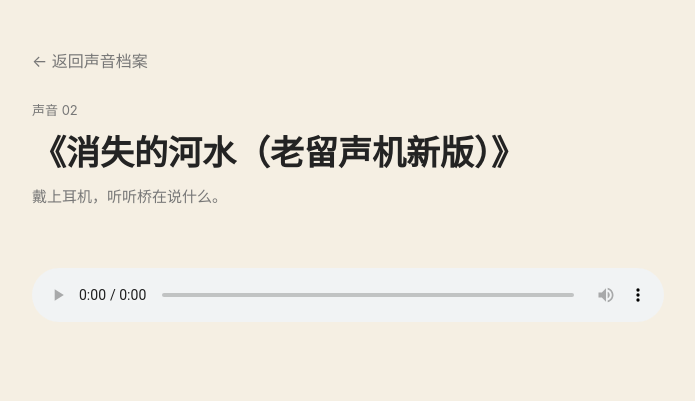
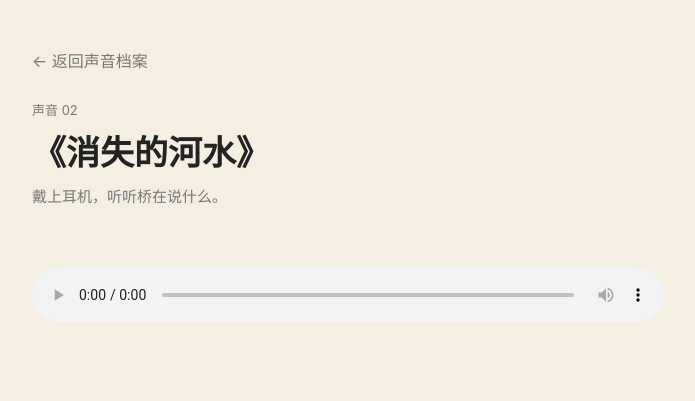
Before and after one commit to shiniham777/bridgeear, a plain HTML site: page 02.html in a window 1280 px wide. Shown: the whole page, without its empty margins (292-987 px from the left). Drawn offline with Linux system fonts and the light colour scheme.

Commit message:
Update 02.html

```diff
--- a/02.html
+++ b/02.html
@@ -15,7 +15,7 @@ h1{font-size:34px;margin:0 0 10px}.sub{color:var(--muted);font-size:15px;margin-
 </style>
 </head><body><main>
 <a class="back" href="index.html">← 返回声音档案</a>
-<div class="num">声音 02</div><h1>《消失的河水（老留声机新版）》</h1>
+<div class="num">声音 02</div><h1>《消失的河水》</h1>
 <div class="sub">戴上耳机，听听桥在说什么。</div>
 <audio controls preload="metadata" playsinline><source src="02.mp3" type="audio/mpeg">你的浏览器暂不支持音频播放。</audio>
 </main></body></html>
```
